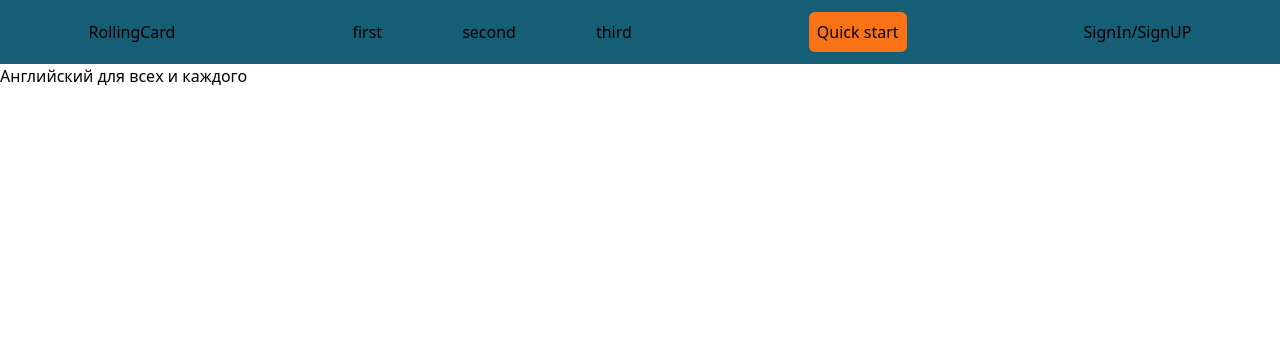
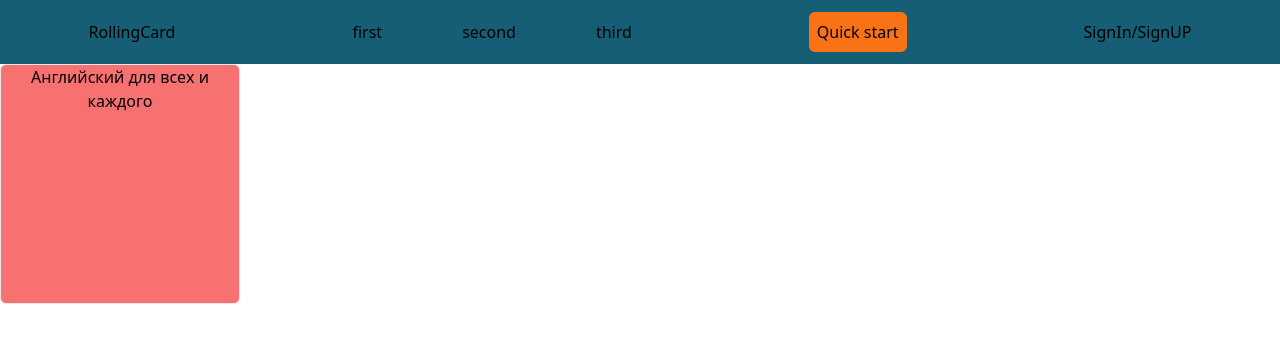
Before and after one commit to ShekordoIlya/Rolling-Card, a React (Vite) app in the folder rolling-card/: page / in a window 1280 px wide. Shown: the top 342 px of the page. Built offline with nearby package versions, Linux system fonts and the light colour scheme.

Commit message:
fix(app):some small fixes

```diff
--- a/rolling-card/src/client/Components/Header/Header.tsx
+++ b/rolling-card/src/client/Components/Header/Header.tsx
@@ -10,7 +10,7 @@ const Header = () => {
         <div>RollingCard</div>
         <ul className="flex gap-20 justify-between items-center h-full ">
           <li
-            onClick={() => {
+            onClick={(e) => {
               dispatch(setData(mainPageInfo[1].mainHeading));
             }}
             className="cursor-pointer h-full content-center hover:border-b-4 hover:border-lime-400"
--- a/rolling-card/src/client/Pages/Home/Home.tsx
+++ b/rolling-card/src/client/Pages/Home/Home.tsx
@@ -4,12 +4,18 @@ import { useEffect } from "react";
 import { setData } from "../../Redux/mainPageInfoSlice.js";
 
 const Home = () => {
-  const { data } = useSelector((state) => state.mainPageStore);
+  const { data } = useSelector((state: any) => state.mainPageStore);
   const dispatch = useDispatch();
   useEffect(() => {
     dispatch(setData(mainPageInfo[0].mainHeading));
   }, []);
-  return <div>{data}</div>;
+  return (
+    <>
+      <div className="w-60 h-60 bg-red-400 border rounded-md text-center hover:translate-x-1/2 transition-opacity">
+        <p>{data}</p>
+      </div>
+    </>
+  );
 };
 
 export default Home;
```
